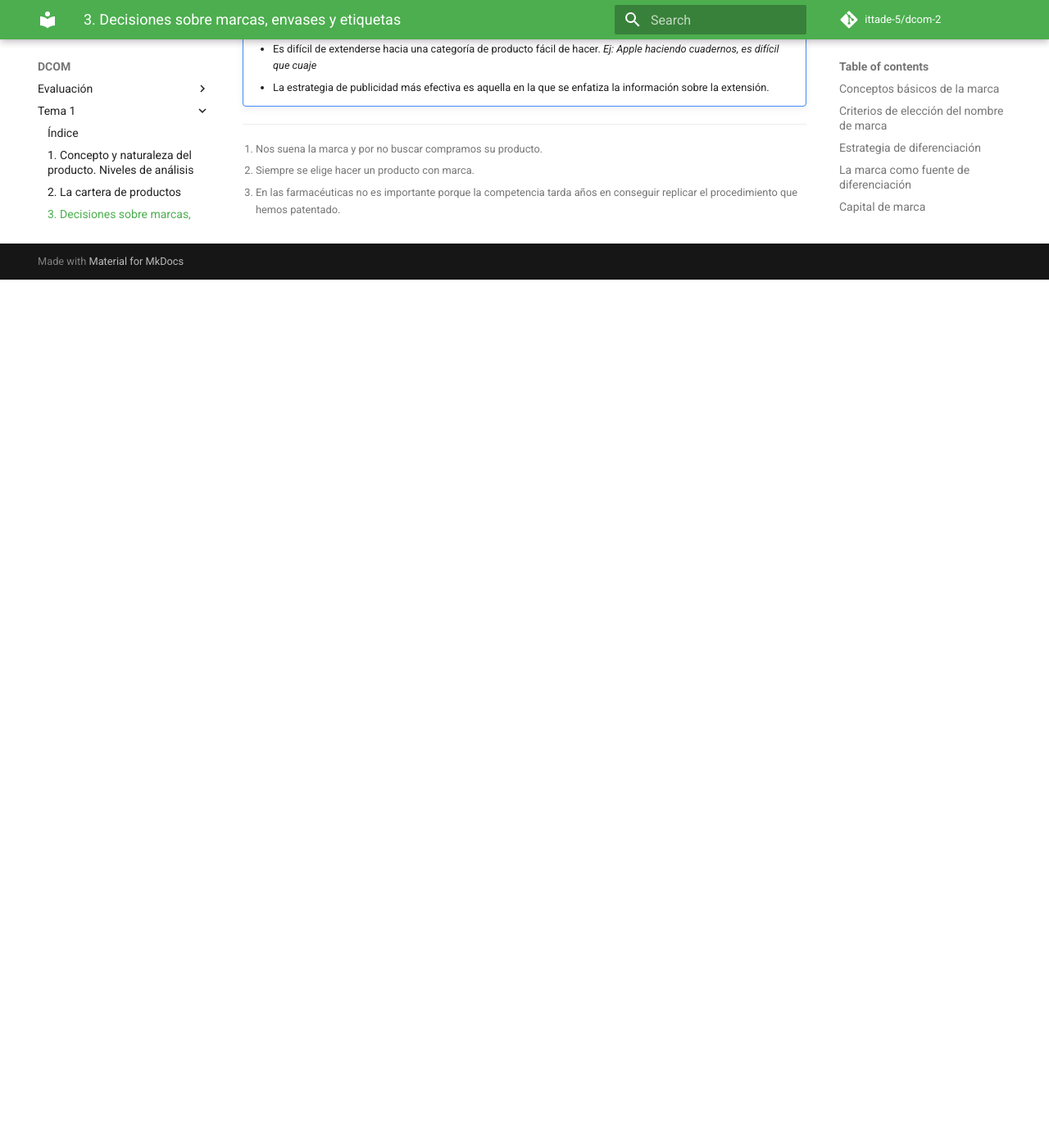
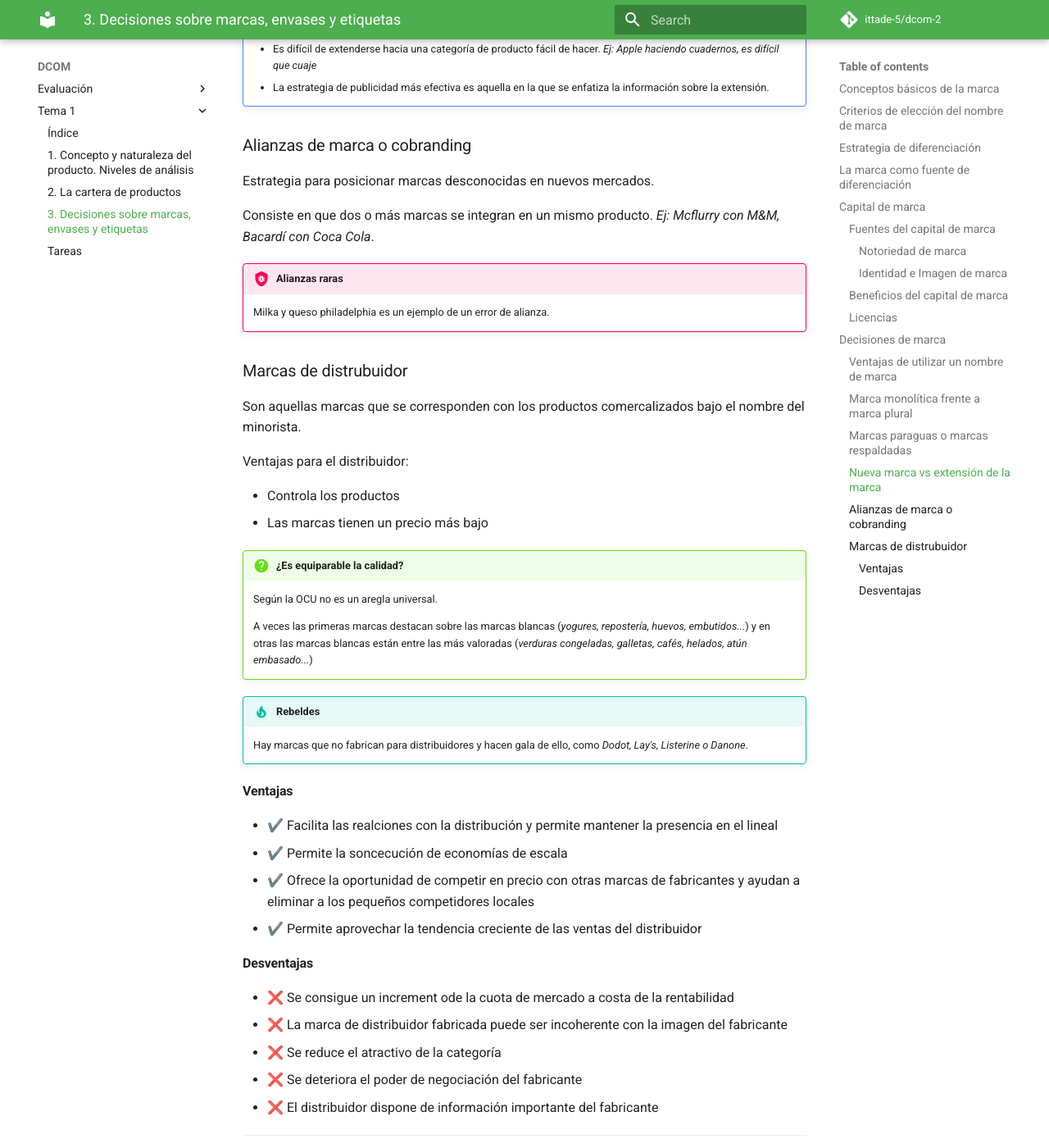
Before and after one commit to team-ittade/dcom2, an MkDocs documentation site: the page built from docs/tema-1/1.3.md, in a window 1280 px wide and 1400 px high, scrolled down 8467 px. Shown: the whole window at 82% size. Built offline with MkDocs 1.6.1 and Material for MkDocs 9.7.7, drawn with Linux system fonts in a browser that asks for light colours; comment, search, counter and statistics services are not loaded; before the commit the page ends 8808 px from its top, so only the background shows below that.

Commit message:
2021-03-01 - tema 1

```diff
--- a/docs/tema-1/1.3.md
+++ b/docs/tema-1/1.3.md
@@ -244,3 +244,44 @@ Al crear una marca nueva:
     - Una marca prototipo es difícil de extender. *Ej: Kleenex, está demasiado asociado a los pañuelos*
     - Es difícil de extenderse hacia una categoría de producto fácil de hacer. *Ej: Apple haciendo cuadernos, es difícil que cuaje*
     - La estrategia de publicidad más efectiva es aquella en la que se enfatiza la información sobre la extensión.
+
+### Alianzas de marca o cobranding
+
+Estrategia para posicionar marcas desconocidas en nuevos mercados.
+
+Consiste en que dos o más marcas se integran en un mismo producto. *Ej: Mcflurry con M&M, Bacardí con Coca Cola*.
+
+!!! bug "Alianzas raras"
+    Milka y queso philadelphia es un ejemplo de un error de alianza.
+
+### Marcas de distrubuidor
+
+Son aquellas marcas que se corresponden con los productos comercalizados bajo el nombre del minorista.
+
+Ventajas para el distribuidor:
+
+- Controla los productos
+- Las marcas tienen un precio más bajo
+
+!!! question "¿Es equiparable la calidad?"
+    Según la OCU no es un aregla universal.
+
+    A veces las primeras marcas destacan sobre las marcas blancas (*yogures, repostería, huevos, embutidos...*) y en otras las marcas blancas están entre las más valoradas (*verduras congeladas, galletas, cafés, helados, atún embasado...*)
+
+!!! tip "Rebeldes"
+    Hay marcas que no fabrican para distribuidores y hacen gala de ello, como *Dodot, Lay's, Listerine o Danone*.
+
+#### Ventajas
+
+- ✔️ Facilita las realciones con la distribución y permite mantener la presencia en el lineal
+- ✔️ Permite la soncecución de economías de escala
+- ✔️ Ofrece la oportunidad de competir en precio con otras marcas de fabricantes y ayudan a eliminar a los pequeños competidores locales
+- ✔️ Permite aprovechar la tendencia creciente de las ventas del distribuidor
+
+#### Desventajas
+
+- ❌ Se consigue un increment ode la cuota de mercado a costa de la rentabilidad
+- ❌ La marca de distribuidor fabricada puede ser incoherente con la imagen del fabricante
+- ❌ Se reduce el atractivo de la categoría
+- ❌ Se deteriora el poder de negociación del fabricante
+- ❌ El distribuidor dispone de información importante del fabricante
--- a/mkdocs.yml
+++ b/mkdocs.yml
@@ -16,6 +16,7 @@ nav:
     - 1. Concepto y naturaleza del producto. Niveles de análisis: tema-1/1.1.md
     - 2. La cartera de productos: tema-1/1.2.md
     - 3. Decisiones sobre marcas, envases y etiquetas: tema-1/1.3.md
+    - Tareas: tema-1/tareas.md
 
 repo_name: ittade-5/dcom-2
 repo_url: https://campusvirtual.uva.es/course/view.php?id=34230
```
Also changed, not shown: docs/tema-1/tareas.md (added, +13 -0 lines).
